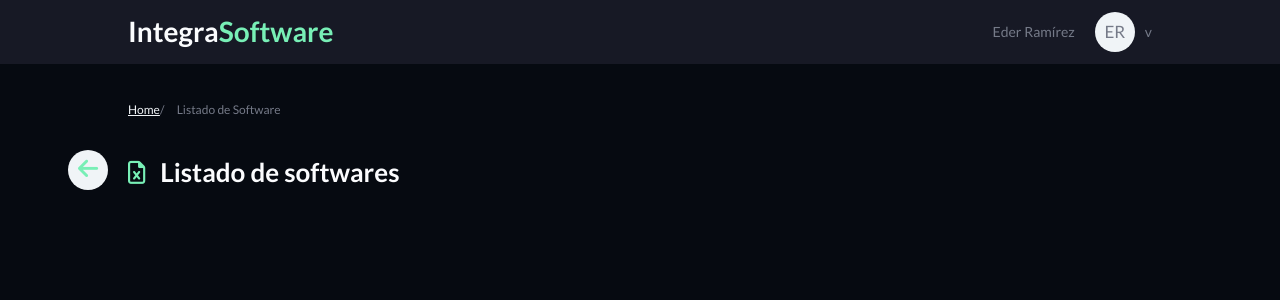
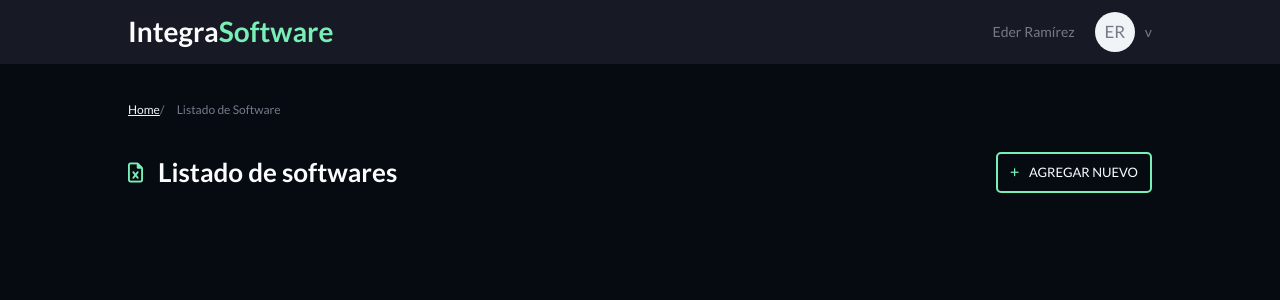
Before and after one commit to Eder87rh/mobilender, a Vue app: page /listado_software in a window 1280 px wide. Shown: the top 300 px of the page. Built offline with nearby package versions, Linux system fonts and the light colour scheme.

Commit message:
Navigation title completed

```diff
--- /dev/null
+++ b/src/components/AppButton.vue
@@ -0,0 +1,42 @@
+<template>
+  <button class="button__container">
+    <div class="button__icon">
+      <slot name="icon"></slot>
+    </div>
+    <slot></slot>
+  </button>
+</template>
+
+<script>
+export default {
+  setup() {
+    return {};
+  },
+};
+</script>
+
+<style lang="css" scoped>
+.button__container {
+  background: none;
+  color: inherit;
+  /* border: none; */
+  font: inherit;
+  cursor: pointer;
+  outline: none;
+  border: 2px solid white;
+  border-radius: 0.5rem;
+  color: var(--white-color);
+  border-color: var(--accent-color);
+  text-transform: uppercase;
+  padding: 0.7rem 1.2rem 0.7rem 1.2rem;
+
+  display: flex;
+  justify-content: center;
+  align-items: center;
+}
+
+.button__icon {
+  margin-right: 1rem;
+  font-size: 1rem;
+}
+</style>
--- a/src/components/CircleButton.vue
+++ b/src/components/CircleButton.vue
@@ -34,4 +34,8 @@ export default {
   justify-content: center;
   align-items: center;
 }
+
+.circle-button__icon {
+  font-size: 2rem;
+}
 </style>
--- a/src/components/NavigationTitle.vue
+++ b/src/components/NavigationTitle.vue
@@ -1,10 +1,18 @@
 <template>
   <div class="navigation-title">
-    <slot name="back-button"></slot>
-    <slot name="icon"></slot>
-    <h1 class="navigation-title__title">
-      <slot />
-    </h1>
+    <div class="navigation-title__section1">
+      <slot name="back-button"></slot>
+      <div class="navigation-title__icon">
+        <slot name="icon"></slot>
+      </div>
+      <h1 class="navigation-title__title">
+        <slot />
+      </h1>
+    </div>
+
+    <div class="navigation-title__section2">
+      <slot name="action-button"></slot>
+    </div>
   </div>
 </template>
 
@@ -17,6 +25,12 @@ export default {
 </script>
 
 <style lang="css" scoped>
+.navigation-title__section1 {
+  display: flex;
+  align-items: center;
+  flex: 1;
+}
+
 .navigation-title {
   display: flex;
   align-items: center;
@@ -25,4 +39,8 @@ export default {
 .navigation-title__title {
   margin-left: 1.5rem;
 }
+
+.navigation-title__icon {
+  font-size: 2rem;
+}
 </style>
--- a/src/globalStyles.css
+++ b/src/globalStyles.css
@@ -37,7 +37,6 @@ h1 {
 i.fas,
 i.far,
 i.fab {
-  /* border: 1px solid red; */
   color: var(--accent-color);
-  font-size: 2.3rem;
+  /* font-size: 2.3rem; */
 }
--- a/src/pages/ListadoSoftware.vue
+++ b/src/pages/ListadoSoftware.vue
@@ -1,24 +1,36 @@
 <template>
   <div>
     <NavigationTitle>
-      <template v-slot:back-button>
+      <!-- <template v-slot:back-button>
         <circle-button>
           <i class="fas fa-arrow-left"></i>
         </circle-button>
-      </template>
+      </template> -->
+
       <template v-slot:icon>
         <i class="far fa-file-excel"></i>
       </template>
+
       Listado de softwares
+
+      <template v-slot:action-button>
+        <AppButton>
+          <template v-slot:icon>
+            <i class="fas fa-plus"></i>
+          </template>
+          Agregar Nuevo
+        </AppButton>
+      </template>
     </NavigationTitle>
   </div>
 </template>
 
 <script>
-import CircleButton from "../components/CircleButton.vue";
+import AppButton from "../components/AppButton.vue";
+// import CircleButton from "../components/CircleButton.vue";
 import NavigationTitle from "../components/NavigationTitle.vue";
 export default {
-  components: { NavigationTitle, CircleButton },
+  components: { NavigationTitle, /* CircleButton,  */ AppButton },
   setup() {
     return {};
   },
```
